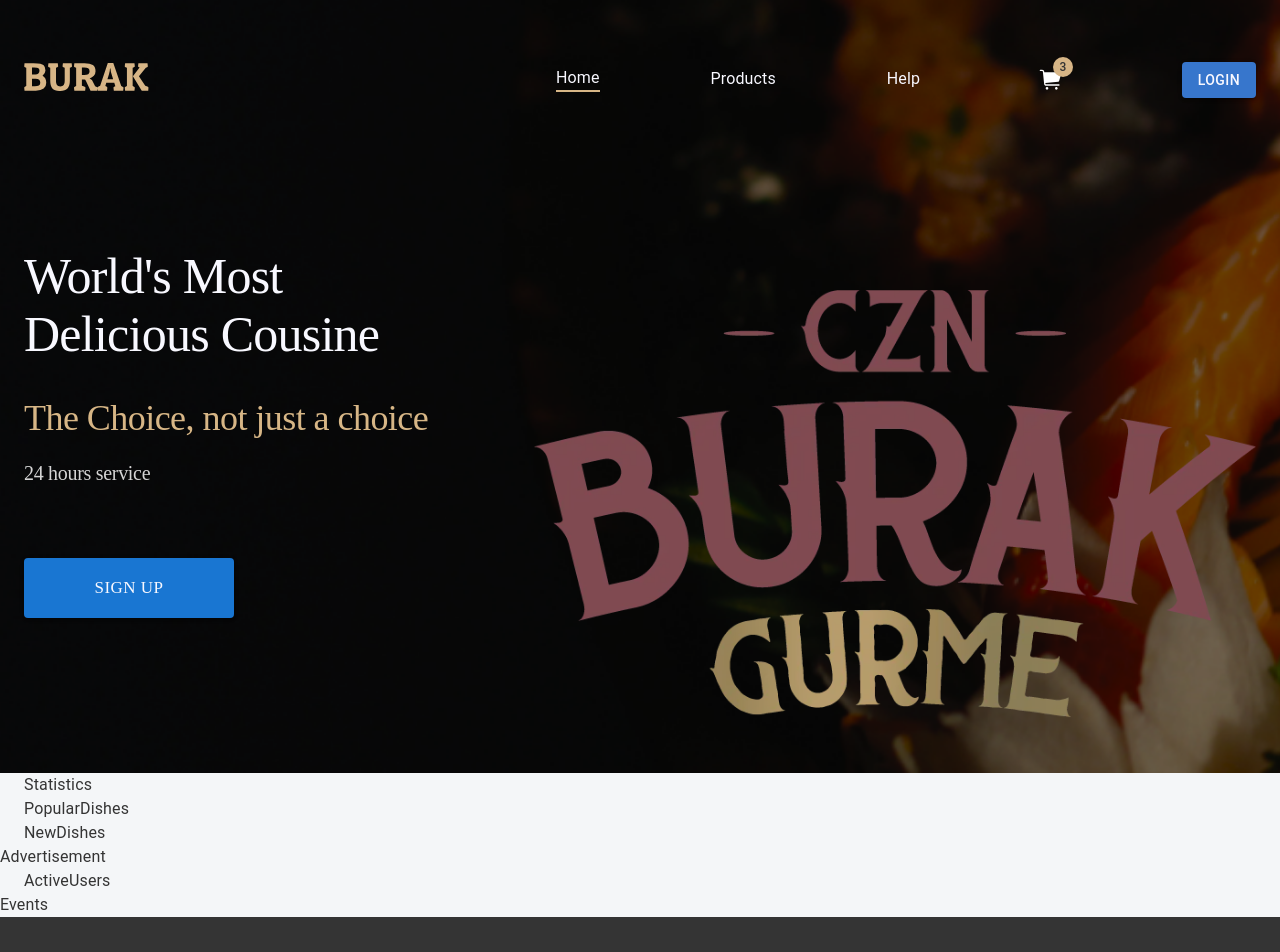
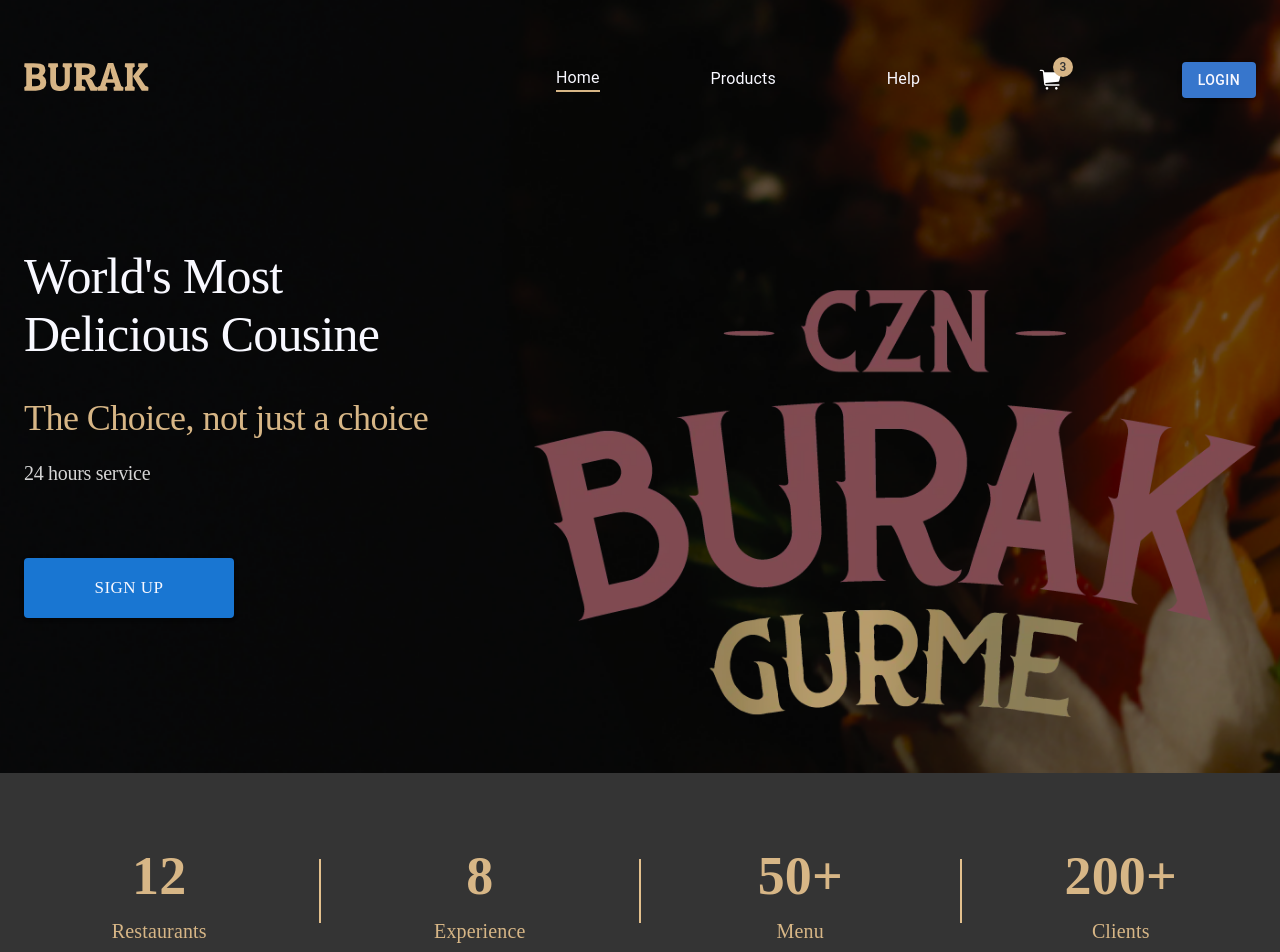
Before and after one commit to Surojbek19/ecoflora-react, a React (Create React App) app: page / in a window 1280 px wide. Shown: the top 952 px of the page. Built offline with nearby package versions, Linux system fonts and the light colour scheme.

Commit message:
fix: modify statistics sectional component

```diff
--- /dev/null
+++ b/src/app/components/divider/index.tsx
@@ -0,0 +1,21 @@
+import React from 'react';
+import styled from 'styled-components';
+
+export interface IDividerProps {
+	width?: string;
+	height?: string;
+	bg?: string;
+}
+
+const DividerComponent = styled.span<IDividerProps>`
+	display: flex;
+	min-width: ${({ width }) => `${width}px`};
+	min-height: ${({ height }) => `${height}px`};
+	background: ${({ bg }) => `${bg}`};
+`;
+
+function Divider(props: IDividerProps) {
+	return <DividerComponent {...props} />;
+}
+
+export default Divider;
--- a/src/app/screens/homePage/Statistics.tsx
+++ b/src/app/screens/homePage/Statistics.tsx
@@ -1,10 +1,33 @@
 import React from "react";
-import { Container } from "@mui/material";
+import { Box, Container, Stack } from "@mui/material";
+import Divider from "../../components/divider";
 
 export default function Statistics() {
     return (
-    <div>
-        <Container>Statistics</Container>
+    <div className={"static-frame"}>
+        <Container>
+            <Stack className={"info"}>
+                <Stack className={"static-box"}>
+                    <Box className={"static-num"}>12</Box>
+                    <Box className={"static-text"}>Restaurants</Box>
+                </Stack>
+                <Divider height= "64" width="2" bg="#e3c08d"/>
+                <Stack className={"static-box"}>
+                    <Box className={"static-num"}>8</Box>
+                    <Box className={"static-text"}>Experience</Box>
+                </Stack>
+                <Divider height= "64" width="2" bg="#e3c08d"/>
+                <Stack className={"static-box"}>
+                    <Box className={"static-num"}>50+</Box>
+                    <Box className={"static-text"}>Menu</Box>
+                </Stack>
+                <Divider height= "64" width="2" bg="#e3c08d"/>
+                <Stack className={"static-box"}>
+                    <Box className={"static-num"}>200+</Box>
+                    <Box className={"static-text"}>Clients</Box>
+                </Stack>
+            </Stack>
+        </Container>
     </div>
     )
 }
--- a/src/app/screens/homePage/index.tsx
+++ b/src/app/screens/homePage/index.tsx
@@ -5,6 +5,7 @@
 import Advertisement from "./Advertisement";
 import Events from "./Events";
 import ActiveUsers from "./ActiveUsers";
+import "../../../css/home.css"
 
 export default function HomePage() {
   return <div className={"homepage"}>
--- a/src/css/home.css
+++ b/src/css/home.css
@@ -2,3 +2,60 @@
     width: 100;
     height: auto;
 }
+
+/** Statistics **/
+.homepage .static-frame {
+    width: 100%;
+    height: 236px;
+    background: #343434;
+    display: flex;       /* this is external code */
+    justify-content: center;   /* this is external code */
+    align-items: center;    /* this is external code */
+}
+.homepage .static-frame > .MuiContainer-root {  /* this is external code */
+  height: 100%;
+  display: flex;
+  justify-content: center;
+  align-items: center;
+  padding: 0; /* disable gutters */
+  max-width: none; /* let it stretch fully */
+}
+
+
+
+.homepage .static-frame .info {
+    width: 100%;
+    display: flex;
+    flex-direction: row;
+    justify-content: space-between;
+    align-items: center;
+}
+
+.homepage .static-frame .info .static-box {
+    width: 200%;
+    height: 116px;
+    display: flex;
+    flex-direction: column;
+    justify-content: center;
+    align-items: center;
+}
+
+.homepage .static-frame .info .static-box .static-num {
+   text-align: center;
+   font-family: "Poppins";
+   font-size: 54px;
+   font-style: normal;
+   font-weight: 600;
+   line-height: 80px;
+   color: #d7b686;
+}
+
+.homepage .static-frame .info .static-box .static-text {
+   text-align: center;
+   font-family: "Poppins";
+   font-size: 20px;
+   font-style: normal;
+   font-weight: 500;
+   line-height: 30px;
+   color: #d7b686;
+}
```
